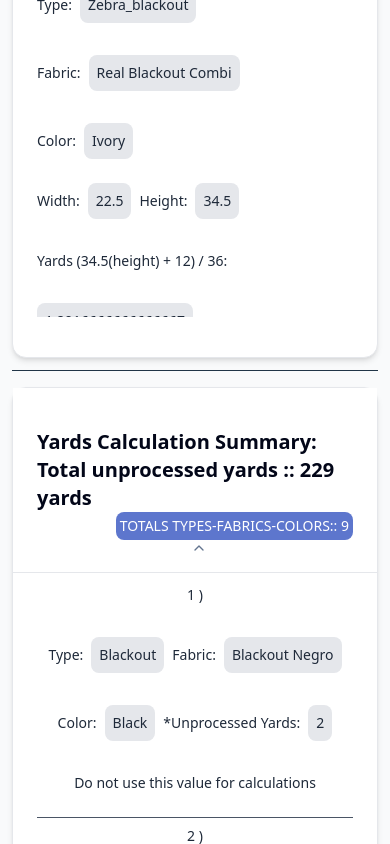
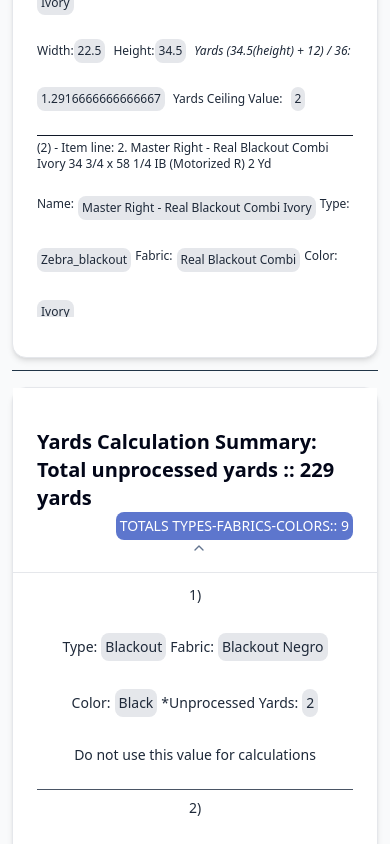
Before and after one commit to joasegovia9427/telascalculo, a React (Vite) app: page /calculator in a window 390 px wide. Shown: the part 1320-2164 px from the top of the page. Built offline with nearby package versions, Linux system fonts and the light colour scheme.

Commit message:
chore: fix responsive

```diff
--- a/src/components/ui/ItemPill.tsx
+++ b/src/components/ui/ItemPill.tsx
@@ -6,9 +6,9 @@ export const ItemPill = ({
     value: string | number;
 }) => {
     return (
-        <div className="flex flex-row items-center gap-2">
+        <div className="flex flex-row items-center gap-1">
             <p>{label}:</p>
-            <p className="text-bold bg-gray-200' rounded-md bg-gray-200 p-2 capitalize">
+            <p className="text-bold bg-gray-200' rounded-md bg-gray-200 p-1 capitalize">
                 {value}
             </p>
         </div>
--- a/src/screens/calculator/InvoiceItem.tsx
+++ b/src/screens/calculator/InvoiceItem.tsx
@@ -3,22 +3,20 @@ import { Item } from '~/services/calculator';
 
 export const InvoiceItem = ({ item, index }: { item: Item; index: number }) => {
     return (
-        <div key={item.id} className="flex flex-col pt-1">
+        <div key={item.id} className="flex flex-col pt-1 text-xs lg:text-sm">
             <p>
                 ({index + 1}) - Item line: {item.originalLine}
             </p>
-            <div className="flex flex-col items-start gap-2 divide-gray-900 sm:flex-row sm:items-center">
-                <div className="flex flex-row items-center gap-2">
-                    <p>Name:</p>
-                    <p className="text-bold rounded-md bg-gray-200 p-2">
+            <div className="flex flex-row flex-wrap items-start gap-1 divide-gray-900 sm:items-center">
+                <p>Name: </p>
+                <p className="text-bold rounded-md bg-gray-200 p-1">
                     {item.props.name}
                 </p>
-                </div>
-                <div className="flex flex-row items-center gap-2">
+
                 <p>Type:</p>
                 <p
                     className={twm(
-                            'text-bold rounded-md bg-gray-200 p-2 capitalize',
+                        'text-bold rounded-md bg-gray-200 p-1 capitalize',
                         item.props.type === 'unknown'
                             ? 'bg-red-400'
                             : 'bg-gray-200'
@@ -26,13 +24,10 @@ export const InvoiceItem = ({ item, index }: { item: Item; index: number }) => {
                 >
                     {item.props.type}
                 </p>
-                </div>
-
-                <div className="flex flex-row items-center gap-2">
                 <p>Fabric:</p>
                 <p
                     className={twm(
-                            'text-bold rounded-md bg-gray-200 p-2 capitalize',
+                        'text-bold rounded-md bg-gray-200 p-1 capitalize',
                         item.props.fabric === 'unknown'
                             ? 'bg-red-400'
                             : 'bg-gray-200'
@@ -40,13 +35,11 @@ export const InvoiceItem = ({ item, index }: { item: Item; index: number }) => {
                 >
                     {item.props.fabric}
                 </p>
-                </div>
 
-                <div className="flex flex-row items-center gap-2">
                 <p>Color:</p>
                 <p
                     className={twm(
-                            'text-bold rounded-md bg-gray-200 p-2',
+                        'text-bold rounded-md bg-gray-200 p-1',
                         item.props.color === 'unknown'
                             ? 'bg-red-400'
                             : 'bg-gray-200'
@@ -55,33 +48,32 @@ export const InvoiceItem = ({ item, index }: { item: Item; index: number }) => {
                     {item.props.color}
                 </p>
             </div>
-            </div>
-            <div className="flex flex-row flex-wrap items-center gap-2">
+            <div className="flex flex-row flex-wrap items-center gap-0 lg:gap-1">
                 <p>Width:</p>
                 <p
                     className={twm(
-                        'text-bold rounded-md bg-gray-200 p-2',
+                        'text-bold rounded-md bg-gray-200 p-1',
                         item.props.width === 0 ? 'bg-red-400' : 'bg-gray-200'
                     )}
                 >
                     {item.props.width}
                 </p>
-                <p className="sm:ml-5">Height:</p>
+                <p className="ml-2">Height:</p>
                 <p
                     className={twm(
-                        'text-bold rounded-md bg-gray-200 p-2',
+                        'text-bold rounded-md bg-gray-200 p-1',
                         item.props.height === 0 ? 'bg-red-400' : 'bg-gray-200'
                     )}
                 >
                     {item.props.height}
                 </p>
-                <p className="sm:ml-5">{`Yards ${item.props.yards.text}:`}</p>
-                <p className="text-bold rounded-md bg-gray-200 p-2">
+                <p className="ml-2 text-gray-600 italic">{`Yards ${item.props.yards.text}:`}</p>
+                <p className="text-bold rounded-md bg-gray-200 p-1">
                     {item.props.yards.rowValue}
                 </p>
                 <div className="flex flex-row items-center gap-2">
-                    <p className="sm:ml-5">{`Yards Ceiling Value:`}</p>
-                    <p className="text-bold rounded-md bg-gray-200 p-2">
+                    <p className="ml-2">{`Yards Ceiling Value:`}</p>
+                    <p className="text-bold rounded-md bg-gray-200 p-1">
                         {item.props.yards.ceilingValue}
                     </p>
                 </div>
--- a/src/screens/calculator/InvoiceItemReduced.tsx
+++ b/src/screens/calculator/InvoiceItemReduced.tsx
@@ -18,9 +18,27 @@ export const InvoiceItemReduced = ({
                 </span>
                 {'"'}
                 <br />
-                {`Name: ${item.props.name} · Type: ${item.props.type} · Fabric: ${item.props.fabric} · Color: ${item.props.color}`}
-                <br />
-                {`Width: ${item.props.width} · Height: ${item.props.height} · Yards ${item.props.yards.text}:${item.props.yards.rowValue} · Yards Ceiling Value: ${item.props.yards.ceilingValue}`}
+                <span className="font-bold text-gray-900">Name:</span>{' '}
+                {item.props.name}
+                <span className="font-bold text-gray-900"> · Type:</span>{' '}
+                {item.props.type}
+                <span className="font-bold text-gray-900"> · Fabric:</span>{' '}
+                {item.props.fabric}
+                <span className="font-bold text-gray-900"> · Color:</span>{' '}
+                {item.props.color} <br />
+                <span className="font-bold text-gray-900">Width:</span>{' '}
+                {item.props.width}
+                <span className="font-bold text-gray-900"> · Height:</span>{' '}
+                {item.props.height}
+                <span className="font-bold text-gray-900"> · Yards:</span>{' '}
+                {item.props.yards.text}:{item.props.yards.rowValue}
+                <span className="font-bold text-gray-900">
+                    {' '}
+                    = Ceiling:
+                </span>{' '}
+                <span className="font-bold text-yellow-600">
+                    {item.props.yards.ceilingValue}
+                </span>
             </p>
         </div>
     );
--- a/src/screens/calculator/YardsCalculation.tsx
+++ b/src/screens/calculator/YardsCalculation.tsx
@@ -49,12 +49,14 @@ export const YardsCalculation = ({ list }: { list: Item[] }) => {
                                 {yardsByTypeFabricColor.map((item, index) => (
                                     <div
                                         key={item.id}
-                                        className="flex flex-col items-center gap-2 sm:flex-row"
+                                        className="flex flex-col items-center gap-1 sm:flex-row"
                                     >
-                                        <div className="flex flex-row items-center gap-2">
-                                            <p className="">{index + 1} )</p>
+                                        <div className="flex flex-row items-center gap-1">
+                                            <p className="whitespace-nowrap">
+                                                {index + 1})
+                                            </p>
                                         </div>
-                                        <div className="flex flex-row items-center gap-2">
+                                        <div className="flex flex-row items-center gap-1">
                                             <ItemPill
                                                 label="Type"
                                                 value={item.type}
@@ -64,7 +66,7 @@ export const YardsCalculation = ({ list }: { list: Item[] }) => {
                                                 value={item.fabric}
                                             />
                                         </div>
-                                        <div className="flex flex-row items-center gap-2">
+                                        <div className="flex flex-row items-center gap-1">
                                             <ItemPill
                                                 label="Color"
                                                 value={item.color}
```
Lines whose indentation alone changed are shown as unchanged.
